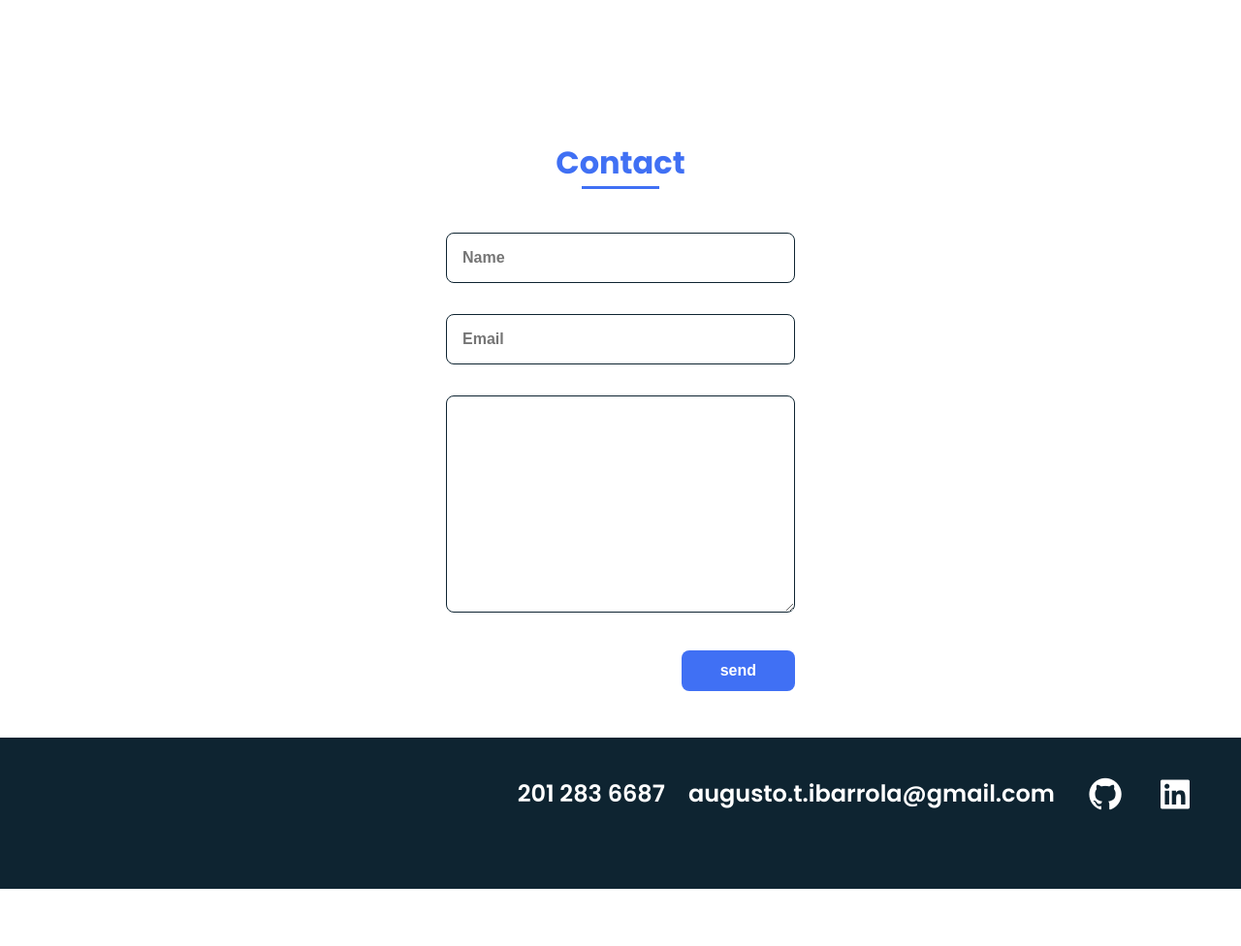
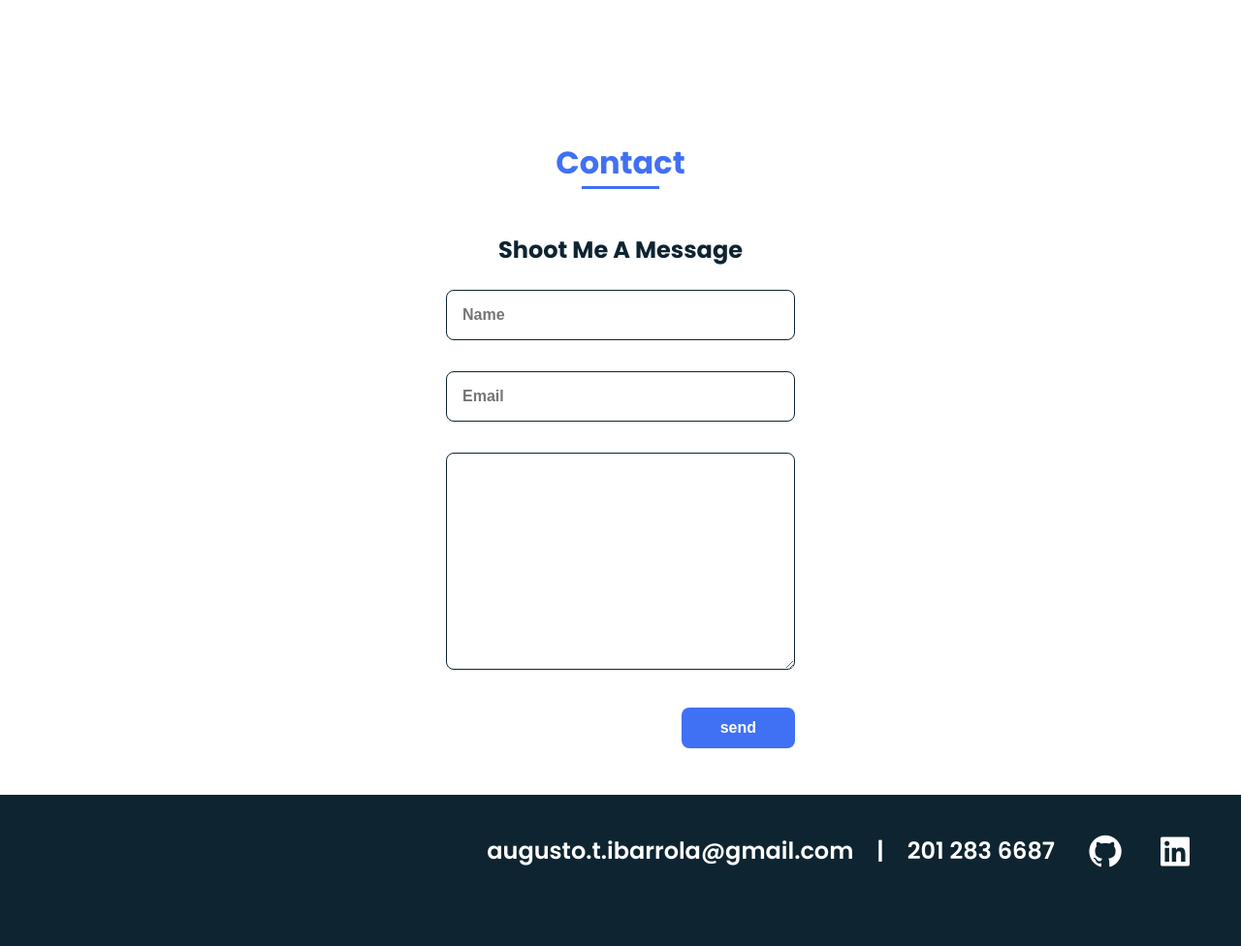
Before and after one commit to augustoibarrola/portfolio-page, a PHP site: page / in a window 1280 px wide. Shown: the part 2846-3822 px from the top of the page at 97% size. Before the commit the page ends 3763 px from the top, so only its background shows below. Run offline with PHP 8.4, Linux system fonts and the light colour scheme.

Commit message:
touched up contact section

```diff
--- a/assets/css/styles.css
+++ b/assets/css/styles.css
@@ -554,6 +554,10 @@ img{
     margin-bottom: var(--mb-4);
 }
 
+.contact__subtitle{
+    margin-bottom: var(--mb-3)
+}
+
 .contact__button{
     display: block;
     border: none;
--- a/assets/js/main.js
+++ b/assets/js/main.js
@@ -38,10 +38,11 @@ sr.reveal('.home__img', {delay: 400})
 sr.reveal('.home__social-icon', {interval: 200})
 sr.reveal('.about__img', {})
 sr.reveal('.about__subtitle', {delay: 400})
-sr.reveal('.about__text', {delay: 400})
+sr.reveal('.about__text', {delay: 300})
 sr.reveal('skills__subtitle', {})
 sr.reveal('.skills__text',{})
 sr.reveal('skills__data', {interval: 200})
 sr.reveal('.skills__img', {delay: 600})
 sr.reveal('.work__img', {interval: 200})
-sr.reveal('.contact__input', {interval: 200})
+sr.reveal('.contact__subtitle', {delay: 150})
+sr.reveal('.contact__input', {interval: 300})
--- a/index.html
+++ b/index.html
@@ -221,6 +221,7 @@
             <section class="contact section" id="contact">
                 <h2 class="section-title">Contact</h2>
                 <div class="contact__container bd-grid">
+                    <h2 class="contact__subtitle">Shoot Me A Message</h2>
                     <form action="https://getform.io/f/9b92a859-9d1e-4ff8-8ac3-eba00fcd3a08" method="POST" class="contact__form">
                         <input type="text" placeholder="Name" name="name" class="contact__input">
                         <input type="mail" placeholder="Email" name="email" class="contact__input">
@@ -243,10 +244,13 @@
                     <a href="https://github.com/augustoibarrola" class="footer__icon" target="_blank"><i class='bx bxl-github' ></i></a>
                 </div>
                 <div class="footer__text">
-                    augusto.t.ibarrola@gmail.com
+                    201 283 6687
                 </div>
                 <div class="footer__text">
-                    201 283 6687
+                    |
+                </div>
+                <div class="footer__text">
+                    augusto.t.ibarrola@gmail.com
                 </div>
             </div >
         </footer>
```
